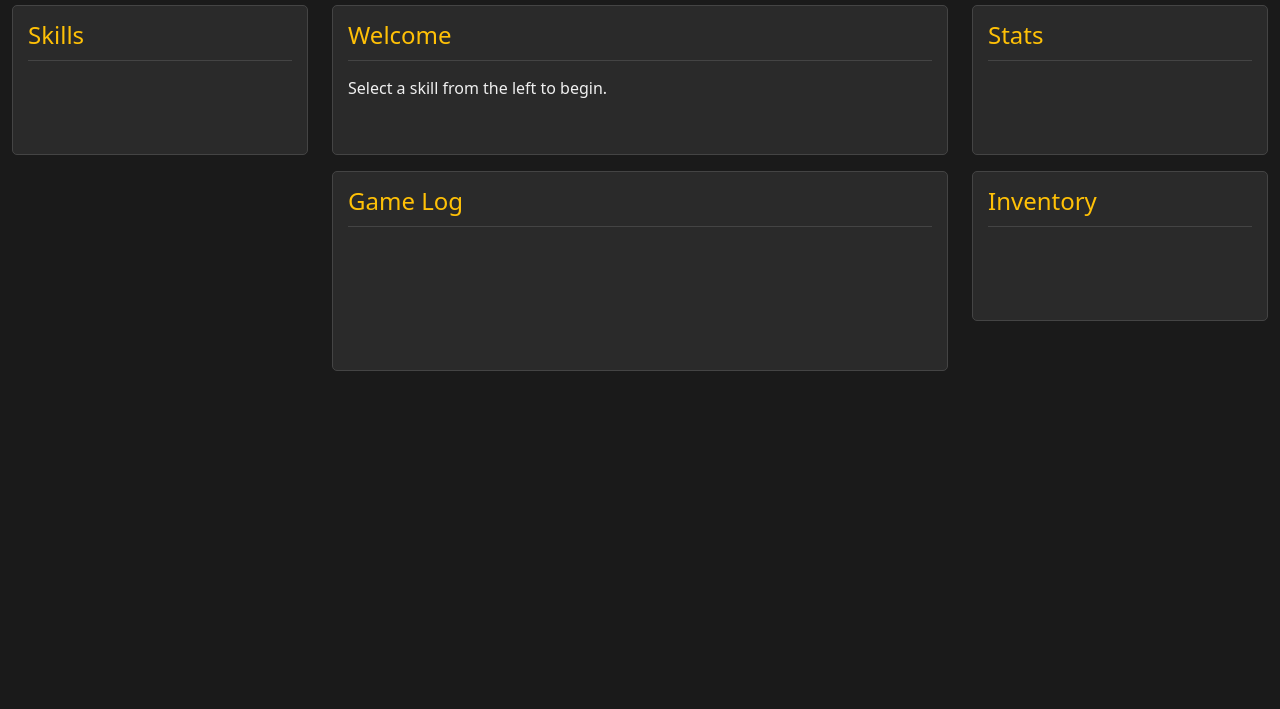
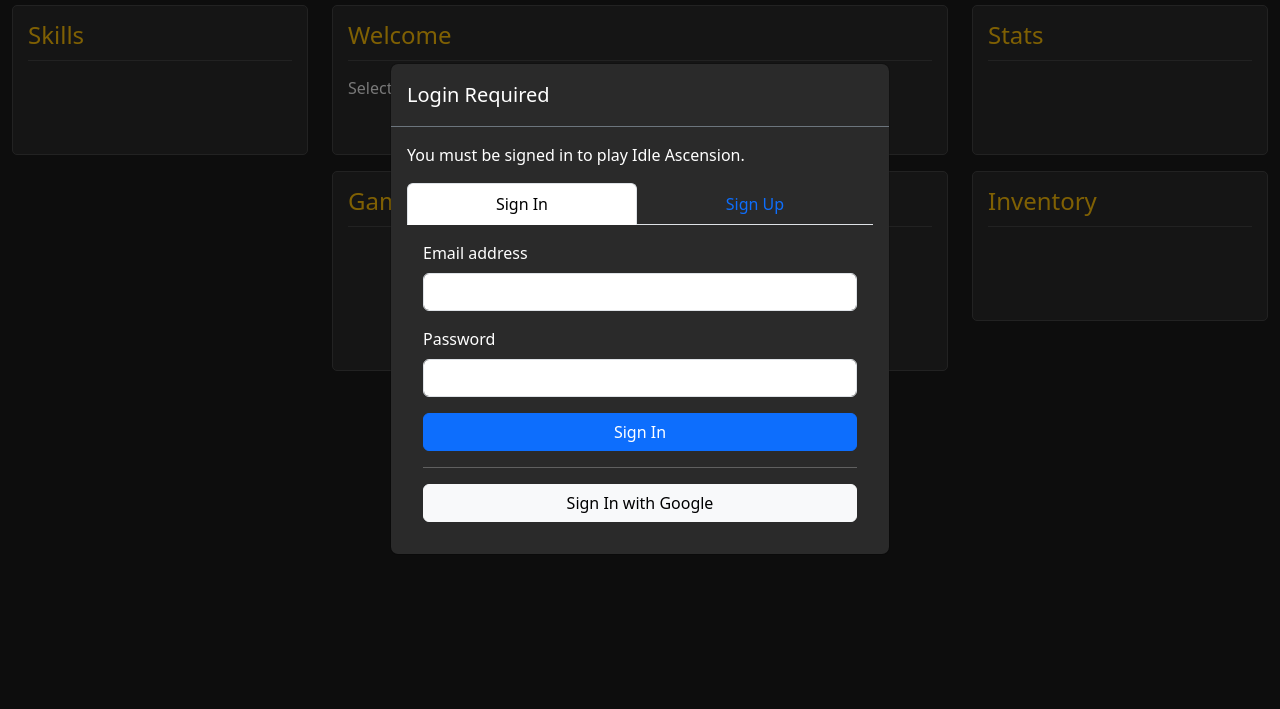
Before and after one commit to LightWraith8268/idle-ascension, a website: page index.html in a window 1280 px wide. Shown: the part 91-800 px from the top of the page. Drawn offline with nearby package versions, Linux system fonts and the light colour scheme; no server answers.

Commit message:
fix: Include Bootstrap JS to enable modal functionality

```diff
--- a/index.html
+++ b/index.html
@@ -114,6 +114,9 @@
         </div>
     </div>
 
+    <!-- Bootstrap JS -->
+    <script src="https://cdn.jsdelivr.net/npm/bootstrap@5.3.3/dist/js/bootstrap.bundle.min.js"></script>
+
     <!-- Firebase SDKs -->
     <script src="https://www.gstatic.com/firebasejs/8.10.1/firebase-app.js"></script>
     <script src="https://www.gstatic.com/firebasejs/8.10.1/firebase-auth.js"></script>
--- a/package.json
+++ b/package.json
@@ -1,6 +1,6 @@
 {
   "name": "idle-ascension",
-  "version": "0.2.0",
+  "version": "0.2.1",
   "description": "An idle incremental game with cloud saving, inspired by RuneScape.",
   "main": "script.js",
   "author": "LightWraith8268"
```
